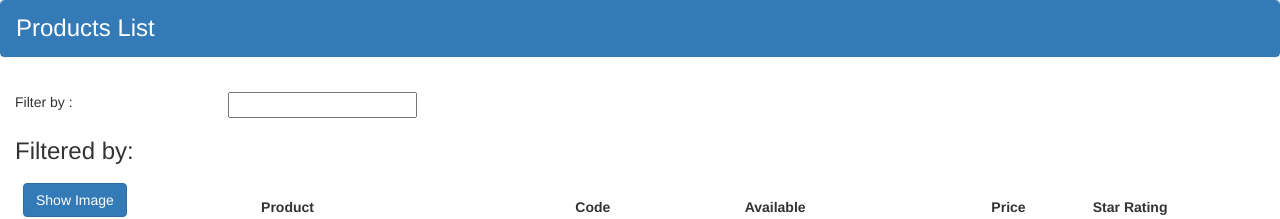
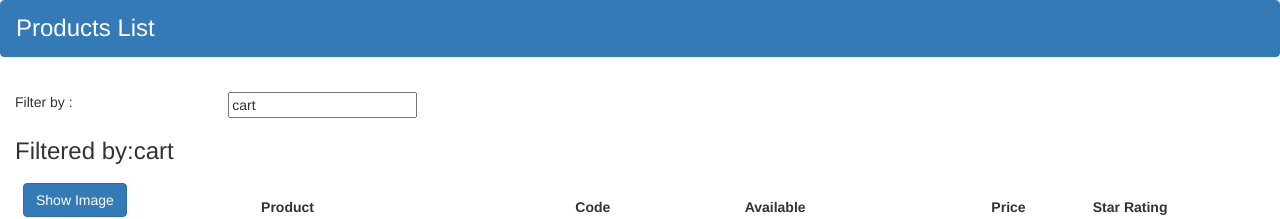
Before and after one commit to tahanyFawzy1994/Angular-Product-tutorial-Code, an Angular app in the folder APM-Start/: page / in a window 1280 px wide. Shown: the top 219 px of the page. Built offline with nearby package versions, Linux system fonts and the light colour scheme.

Commit message:
two ways binding

```diff
--- a/APM-Start/src/app/app.module.ts
+++ b/APM-Start/src/app/app.module.ts
@@ -1,6 +1,6 @@
 import { BrowserModule } from '@angular/platform-browser';
 import { NgModule } from '@angular/core';
-
+import {FormsModule} from '@angular/forms'
 import { AppComponent } from './app.component';
 import {ProductListComponent} from './products/product-list.component'
 @NgModule({
@@ -9,7 +9,8 @@
     ProductListComponent
   ],
   imports: [
-    BrowserModule
+    BrowserModule,
+    FormsModule
   ],
   providers: [],
   bootstrap: [AppComponent]
--- a/APM-Start/src/app/products/product-list.component.html
+++ b/APM-Start/src/app/products/product-list.component.html
@@ -7,12 +7,12 @@
     <div class="row">
         <div class="col-md-2">Filter by : </div>
         <div class="col-md-4">
-            <input type="text" />
+            <input type="text" [(ngModel)]='listFilter'/>
         </div>
     </div>
     <div class="row">
         <div class="col-md-6">
-            <h3>Filtered by:</h3>
+            <h3>Filtered by:{{listFilter}}</h3>
         </div>
     </div>
     <div class="table-responsive">
--- a/APM-Start/src/app/products/product-list.component.ts
+++ b/APM-Start/src/app/products/product-list.component.ts
@@ -8,6 +8,7 @@
     pageTitle : string = "Products List";
     imageSize : number = 50;
     showImage : boolean = false;
+    listFilter : string ='cart';
     products : any[] = [
         {
             "productId": 1,
```
